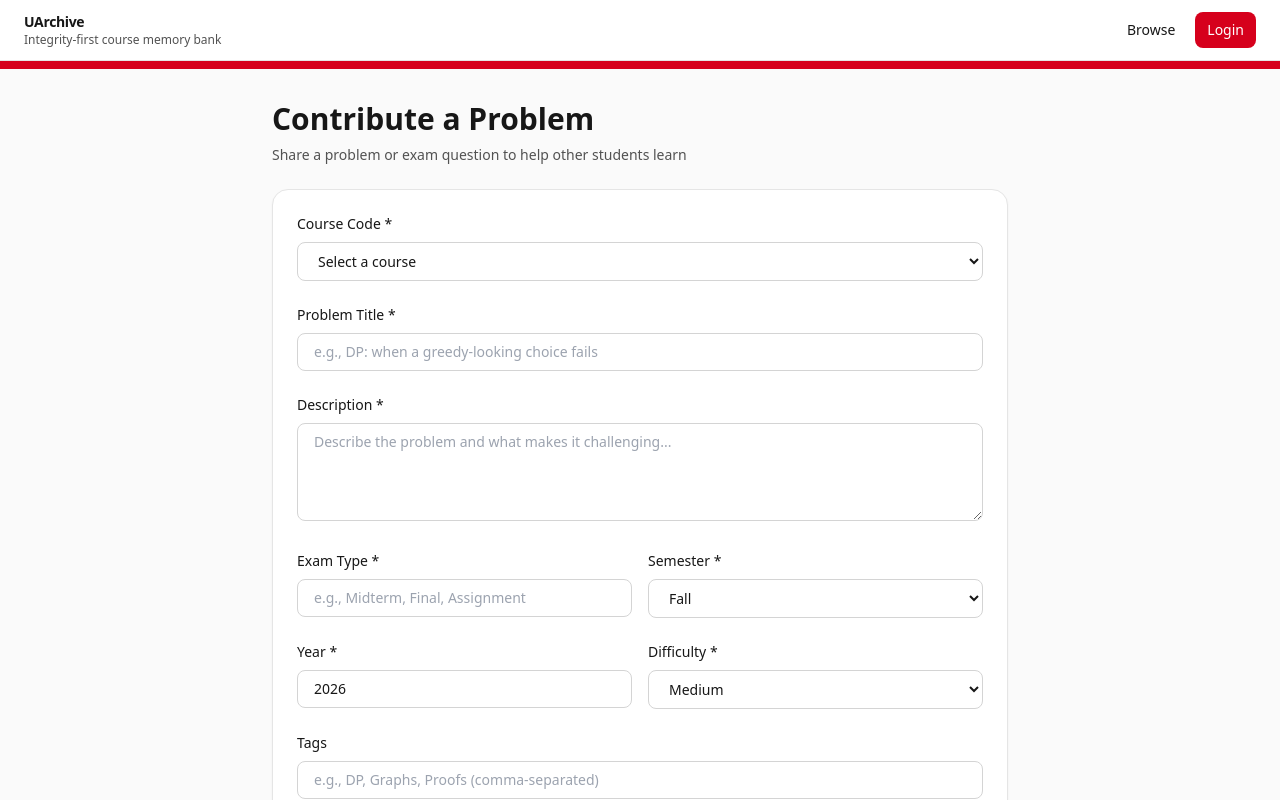
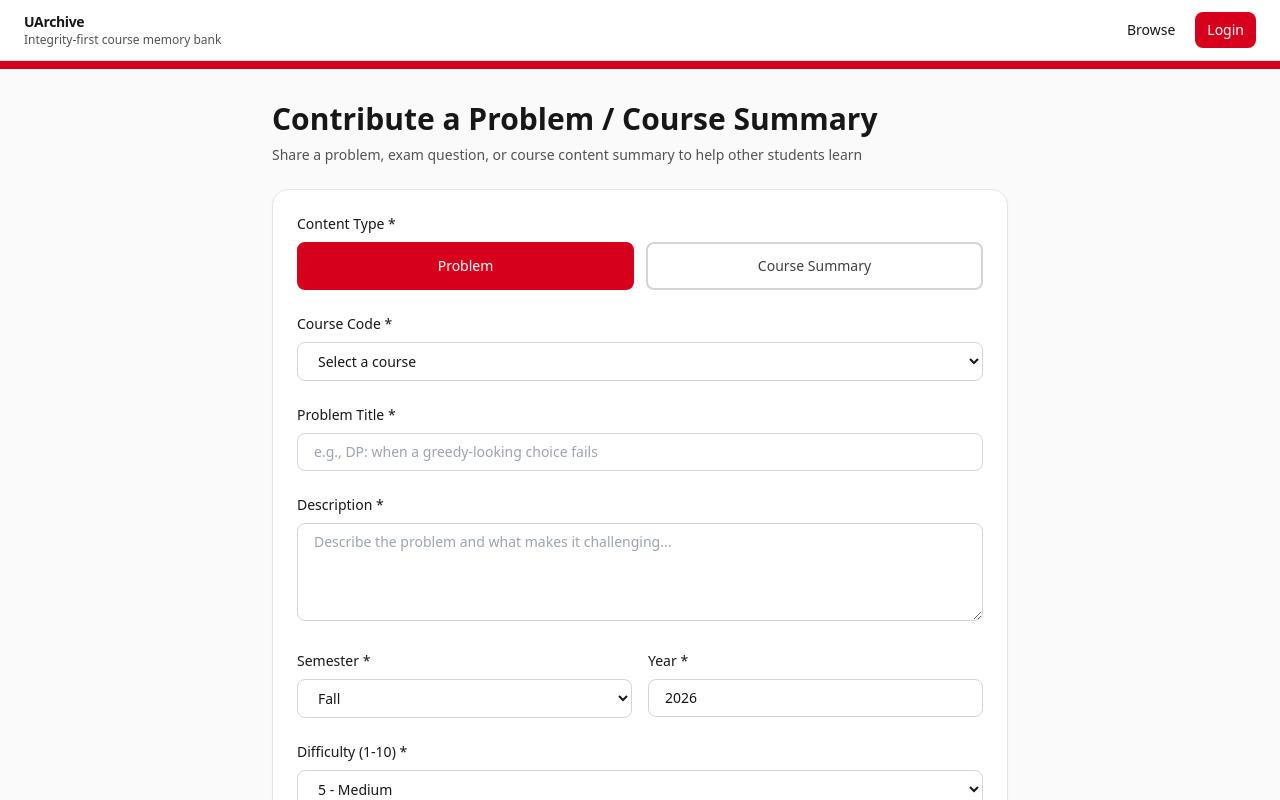
Before and after one commit to AaronL11/Calgary-Hacks-2026, a React (Vite) app in the folder uarchive/: page /post in a window 1280 px wide. Shown: the top 800 px of the page. Built offline with nearby package versions, Linux system fonts and the light colour scheme.

Commit message:
Updated post to be able to do summaries and problems

```diff
--- a/uarchive/src/pages/Post.tsx
+++ b/uarchive/src/pages/Post.tsx
@@ -11,14 +11,13 @@ function Card({ children }: { children: React.ReactNode }) {
 }
 
 export default function Post() {
+  const [contentType, setContentType] = useState<"problem" | "summary">("problem");
   const [courseCode, setCourseCode] = useState("");
   const [title, setTitle] = useState("");
   const [description, setDescription] = useState("");
+  const [professor, setProfessor] = useState("");
   const [tags, setTags] = useState("");
-  const [difficulty, setDifficulty] = useState<"Easy" | "Medium" | "Hard">(
-    "Medium",
-  );
-  const [examType, setExamType] = useState("");
+  const [difficulty, setDifficulty] = useState(5);
   const [semester, setSemester] = useState("Fall");
   const [year, setYear] = useState(2026);
 
@@ -26,12 +25,13 @@ export default function Post() {
     e.preventDefault();
     // TODO: Handle form submission
     console.log({
+      contentType,
       courseCode,
       title,
       description,
+      professor: contentType === "summary" ? professor : undefined,
       tags: tags.split(",").map((t) => t.trim()),
       difficulty,
-      examType,
       semester,
       year,
     });
@@ -73,14 +73,47 @@ export default function Post() {
 
       <section className="mx-auto max-w-3xl px-4 py-8">
         <div className="mb-6">
-          <h1 className="text-3xl font-bold">Contribute a Problem</h1>
+          <h1 className="text-3xl font-bold">
+            Contribute a Problem / Course Summary
+          </h1>
           <p className="mt-2 text-sm text-neutral-600">
-            Share a problem or exam question to help other students learn
+            Share a problem, exam question, or course content summary to help other students learn
           </p>
         </div>
 
         <Card>
           <form onSubmit={handleSubmit} className="p-6 space-y-6">
+            {/* Content Type Selector */}
+            <div>
+              <label className="block text-sm font-medium text-neutral-900 mb-2">
+                Content Type *
+              </label>
+              <div className="flex gap-3">
+                <button
+                  type="button"
+                  onClick={() => setContentType("problem")}
+                  className={`flex-1 rounded-lg border-2 px-4 py-3 text-sm font-medium transition-colors ${
+                    contentType === "problem"
+                      ? "border-uofc-red bg-uofc-red text-white"
+                      : "border-neutral-300 bg-white text-neutral-700 hover:bg-neutral-50"
+                  }`}
+                >
+                  Problem
+                </button>
+                <button
+                  type="button"
+                  onClick={() => setContentType("summary")}
+                  className={`flex-1 rounded-lg border-2 px-4 py-3 text-sm font-medium transition-colors ${
+                    contentType === "summary"
+                      ? "border-uofc-red bg-uofc-red text-white"
+                      : "border-neutral-300 bg-white text-neutral-700 hover:bg-neutral-50"
+                  }`}
+                >
+                  Course Summary
+                </button>
+              </div>
+            </div>
+
             {/* Course Code */}
             <div>
               <label
@@ -111,7 +144,7 @@ export default function Post() {
                 htmlFor="title"
                 className="block text-sm font-medium text-neutral-900 mb-2"
               >
-                Problem Title *
+                {contentType === "problem" ? "Problem" : "Summary"} Title *
               </label>
               <input
                 id="title"
@@ -119,7 +152,9 @@ export default function Post() {
                 value={title}
                 onChange={(e) => setTitle(e.target.value)}
                 required
-                placeholder="e.g., DP: when a greedy-looking choice fails"
+                placeholder={contentType === "problem"
+                  ? "e.g., DP: when a greedy-looking choice fails"
+                  : "e.g., Key concepts from Week 5"}
                 className="w-full rounded-lg border border-neutral-300 bg-white px-4 py-2 text-sm outline-none focus:border-uofc-red focus:ring-2 focus:ring-uofc-red/20"
               />
             </div>
@@ -138,31 +173,36 @@ export default function Post() {
                 onChange={(e) => setDescription(e.target.value)}
                 required
                 rows={4}
-                placeholder="Describe the problem and what makes it challenging..."
+                placeholder={contentType === "problem"
+                  ? "Describe the problem and what makes it challenging..."
+                  : "Summarize the key concepts and takeaways from this course content..."}
                 className="w-full rounded-lg border border-neutral-300 bg-white px-4 py-2 text-sm outline-none focus:border-uofc-red focus:ring-2 focus:ring-uofc-red/20"
               />
             </div>
 
-            {/* Exam Type and Term */}
-            <div className="grid grid-cols-1 sm:grid-cols-2 gap-4">
+            {/* Professor (only for summaries) */}
+            {contentType === "summary" && (
               <div>
                 <label
-                  htmlFor="examType"
+                  htmlFor="professor"
                   className="block text-sm font-medium text-neutral-900 mb-2"
                 >
-                  Exam Type *
+                  Professor *
                 </label>
                 <input
-                  id="examType"
+                  id="professor"
                   type="text"
-                  value={examType}
-                  onChange={(e) => setExamType(e.target.value)}
+                  value={professor}
+                  onChange={(e) => setProfessor(e.target.value)}
                   required
-                  placeholder="e.g., Midterm, Final, Assignment"
+                  placeholder="e.g., Dr. Smith"
                   className="w-full rounded-lg border border-neutral-300 bg-white px-4 py-2 text-sm outline-none focus:border-uofc-red focus:ring-2 focus:ring-uofc-red/20"
                 />
               </div>
+            )}
 
+            {/* Semester */}
+            <div className="grid grid-cols-1 sm:grid-cols-2 gap-4">
               <div>
                 <label
                   htmlFor="semester"
@@ -183,10 +223,7 @@ export default function Post() {
                   <option value="Summer">Summer</option>
                 </select>
               </div>
-            </div>
 
-            {/* Year and Difficulty */}
-            <div className="grid grid-cols-1 sm:grid-cols-2 gap-4">
               <div>
                 <label
                   htmlFor="year"
@@ -205,28 +242,34 @@ export default function Post() {
                   className="w-full rounded-lg border border-neutral-300 bg-white px-4 py-2 text-sm outline-none focus:border-uofc-red focus:ring-2 focus:ring-uofc-red/20"
                 />
               </div>
+            </div>
 
+            {/* Difficulty */}
             <div>
               <label
                 htmlFor="difficulty"
                 className="block text-sm font-medium text-neutral-900 mb-2"
               >
-                  Difficulty *
+                Difficulty (1-10) *
               </label>
               <select
                 id="difficulty"
                 value={difficulty}
-                  onChange={(e) =>
-                    setDifficulty(e.target.value as "Easy" | "Medium" | "Hard")
-                  }
+                onChange={(e) => setDifficulty(parseInt(e.target.value))}
                 required
                 className="w-full rounded-lg border border-neutral-300 bg-white px-4 py-2 text-sm outline-none focus:border-uofc-red focus:ring-2 focus:ring-uofc-red/20"
               >
-                  <option value="Easy">Easy</option>
-                  <option value="Medium">Medium</option>
-                  <option value="Hard">Hard</option>
+                <option value={1}>1 - Very Easy</option>
+                <option value={2}>2 - Easy</option>
+                <option value={3}>3 - Easy</option>
+                <option value={4}>4 - Medium</option>
+                <option value={5}>5 - Medium</option>
+                <option value={6}>6 - Medium</option>
+                <option value={7}>7 - Medium</option>
+                <option value={8}>8 - Hard</option>
+                <option value={9}>9 - Hard</option>
+                <option value={10}>10 - Very Hard</option>
               </select>
-              </div>
             </div>
 
             {/* Tags */}
@@ -262,7 +305,7 @@ export default function Post() {
                 type="submit"
                 className="rounded-lg bg-uofc-red px-6 py-2 text-sm font-medium text-white hover:bg-uofc-darkred transition-colors"
               >
-                Submit Problem
+                Submit {contentType === "problem" ? "Problem" : "Summary"}
               </button>
             </div>
           </form>
@@ -273,8 +316,9 @@ export default function Post() {
           <ul className="mt-2 text-xs text-blue-800 space-y-1 list-disc list-inside">
             <li>Do not upload copyrighted exam materials</li>
             <li>Focus on the pattern or concept, not specific solutions</li>
-            <li>Be descriptive in your problem title</li>
-            <li>Tag appropriately to help others find similar problems</li>
+            <li>Be descriptive in your title</li>
+            <li>For summaries: Include the professor to help students find relevant content</li>
+            <li>Tag appropriately to help others find similar content</li>
           </ul>
         </div>
       </section>
```
Lines whose indentation alone changed are shown as unchanged.
